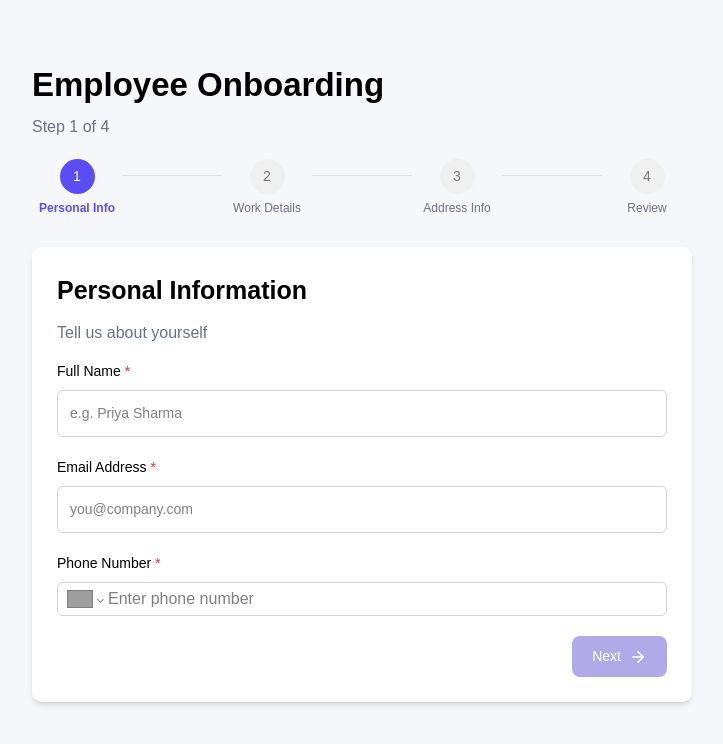
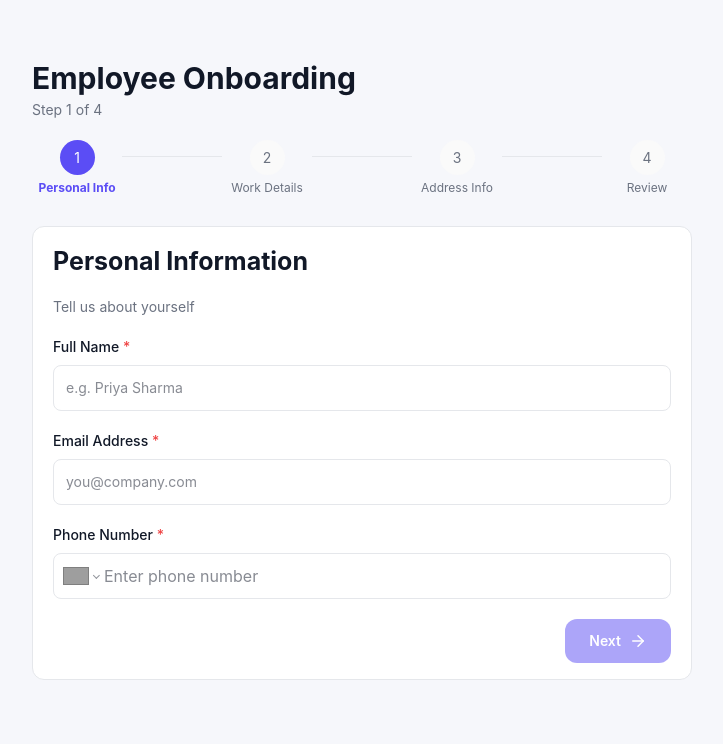
Before and after one commit to rimalmakwana/Employee_Onboarding, a React (Vite) app: page / in a window 1280 px wide. Shown: the top 744 px of the page, without its empty margins (278-1001 px from the left). Built offline with nearby package versions, Linux system fonts and the light colour scheme; no server answers; grey boxes are pictures that could not be loaded.

Commit message:
refactor: integrate Tailwind CSS styles across components and update global styles

```diff
--- a/src/components/PersonalInfo.jsx
+++ b/src/components/PersonalInfo.jsx
@@ -71,14 +71,14 @@ function PersonalInfo({ formData, handleChange, onNext }) {
 
   return (
     <div>
-      <h2 className="mb-3 text-[25px] font-bold">Personal Information</h2>
+      <h2 className="page-title">Personal Information</h2>
 
-      <p className="text-gray-500 mb-4">Tell us about yourself</p>
+      <p className="page-subtitle">Tell us about yourself</p>
 
       {/* Name */}
       <div className="mb-5">
-        <label className="block mb-2 text-[14px] font-medium">
-          Full Name <span className="text-red-500">*</span>
+        <label className="form-label">
+          Full Name <span className="text-danger">*</span>
         </label>
 
         <TextInput
@@ -91,14 +91,14 @@ function PersonalInfo({ formData, handleChange, onNext }) {
         />
 
         {errors.name && (
-          <p className="text-red-500 text-[13px] mt-1">{errors.name}</p>
+          <p className="error-text">{errors.name}</p>
         )}
       </div>
 
       {/* Email */}
       <div className="mb-5">
-        <label className="block mb-2 text-[14px] font-medium">
-          Email Address <span className="text-red-500">*</span>
+        <label className="form-label">
+          Email Address <span className="text-danger">*</span>
         </label>
 
         <TextInput
@@ -112,14 +112,14 @@ function PersonalInfo({ formData, handleChange, onNext }) {
         />
 
         {errors.email && (
-          <p className="text-red-500 text-[13px] mt-1">{errors.email}</p>
+          <p className="error-text">{errors.email}</p>
         )}
       </div>
 
       {/* Phone */}
       <div className="mb-5">
-        <label className="block mb-2 text-[14px] font-medium">
-          Phone Number <span className="text-red-500">*</span>
+        <label className="form-label">
+          Phone Number <span className="text-danger">*</span>
         </label>
 
         <PhoneInputField
@@ -138,16 +138,14 @@ function PersonalInfo({ formData, handleChange, onNext }) {
         />
 
         {errors.phone && (
-          <p className="text-red-500 text-[13px] mt-1">{errors.phone}</p>
+          <p className="error-text">{errors.phone}</p>
         )}
       </div>
 
       {/* Next Button */}
-      <div className="flex justify-end mt-[10px]">
+      <div className="flex justify-end mt-2.5">
         <button
-          className="bg-[#5b4df5] hover:bg-[#4a3de0] disabled:bg-[#b0aae8]
-          disabled:cursor-not-allowed text-white py-[10px] px-5 rounded-[8px]
-          cursor-pointer text-[14px] flex items-center justify-center gap-2 transition-all duration-200"
+          className="btn-primary"
           onClick={handleNext}
           disabled={!isFormFilled}
         >
--- a/src/components/StepIndicator.jsx
+++ b/src/components/StepIndicator.jsx
@@ -1,5 +1,3 @@
-
-
 // List of all 4 steps
 const steps = [
   { number: 1, label: "Personal Info" },
@@ -10,7 +8,7 @@ const steps = [
 
 const StepIndicator = ({ currentStep }) => {
   return (
-    <div className="flex items-center mb-[30px]">
+    <div className="flex items-center mb-7.5">
       {steps.map((step, index) => {
         const isCompleted = step.number < currentStep;
         const isActive = step.number === currentStep;
@@ -24,23 +22,18 @@ const StepIndicator = ({ currentStep }) => {
             }`}
           >
             {/* Circle + Label */}
-            <div className="w-[90px] flex flex-col items-center">
+            <div className="w-22.5 flex flex-col items-center">
               <div
                 className={`
-                  w-[35px]
-                  h-[35px]
-                  rounded-full
-                  flex
-                  items-center
-                  justify-center
-                  mb-[5px]
-                  text-[14px]
+                  w-8.75 h-8.75 rounded-full
+                  flex items-center justify-center
+                  mb-1.25 text-sm
                   ${
                     isCompleted
-                      ? "bg-green-500 text-white"
+                      ? "bg-success text-white"
                       : isActive
-                      ? "bg-[#5b4df5] text-white"
-                      : "bg-[#f0f0f0] text-[#777]"
+                      ? "bg-primary text-white"
+                      : "bg-bg-light text-text-secondary"
                   }
                 `}
               >
@@ -49,12 +42,11 @@ const StepIndicator = ({ currentStep }) => {
 
               <p
                 className={`
-                  text-center
-                  text-[12px]
+                  text-center text-xs
                   ${
                     isActive
-                      ? "text-[#5b4df5] font-bold"
-                      : "text-gray-500"
+                      ? "text-primary font-bold"
+                      : "text-text-secondary"
                   }
                 `}
               >
@@ -62,17 +54,15 @@ const StepIndicator = ({ currentStep }) => {
               </p>
             </div>
 
-            {/* Line */}
+            {/* Connector Line */}
             {!isLastStep && (
               <div
                 className={`
-                  flex-1
-                  h-px
-                  mt-[16px]
+                  flex-1 h-px mt-4
                   ${
                     isCompleted
-                      ? "bg-[#5b4df5]"
-                      : "bg-[#e2e2e2]"
+                      ? "bg-primary"
+                      : "bg-border"
                   }
                 `}
               ></div>
@@ -83,4 +73,5 @@ const StepIndicator = ({ currentStep }) => {
     </div>
   );
 };
+
 export default StepIndicator;
--- a/src/components/ui/PhoneInputField.jsx
+++ b/src/components/ui/PhoneInputField.jsx
@@ -15,10 +15,10 @@ function PhoneInputField({ error = false, value, onChange, ...props }) {
       value={value}
       onChange={onChange}
       className={`w-full border ${
-        error ? "border-red-500" : "border-gray-300"
-      } rounded-[6px] pl-[10px] py-1 bg-white
-      focus-within:border-[#5b4df5]
-      [&:has(input:not(:placeholder-shown))]:bg-[#e8f0fe]
+        error ? "border-danger" : "border-border"
+      } rounded-md pl-2.5 py-2.5 bg-white
+      focus-within:border-primary
+      [&:has(input:not(:placeholder-shown))]:bg-primary-light
       transition-colors duration-200
       [&_input]:border-none [&_input]:bg-transparent [&_input]:outline-none [&_input]:focus:border-none`}
       {...props}
--- a/src/components/ui/SelectInput.jsx
+++ b/src/components/ui/SelectInput.jsx
@@ -9,9 +9,9 @@ function SelectInput({ error = false, className = "", children, ...props }) {
   return (
     <select
       className={`w-full border ${
-        error ? "border-red-500" : "border-gray-300"
-      } rounded-[6px] px-3 py-3 outline-none text-[14px] box-border bg-white
-      focus:border-[#5b4df5]
+        error ? "border-danger" : "border-border"
+      } rounded-md px-3 py-3 outline-none text-sm box-border bg-white
+      focus:border-primary
       transition-colors duration-200
       ${className}`}
       {...props}
--- a/src/components/ui/TextInput.jsx
+++ b/src/components/ui/TextInput.jsx
@@ -6,11 +6,10 @@
 function TextInput({ error = false, className = "", ...props }) {
   return (
     <input
-      className={`w-full border ${
-        error ? "border-red-500" : "border-gray-300"
-      } rounded-[6px] px-3 py-3 outline-none text-[14px] box-border
-      focus:border-[#5b4df5]
-      [&:not(:placeholder-shown)]:bg-[#e8f0fe]
+      className={`w-full border ${error ? "border-danger" : "border-border"
+        } rounded-md px-3 py-3 outline-none text-sm box-border
+      focus:border-primary
+      [&:not(:placeholder-shown)]:bg-primary-light
       transition-colors duration-200
       ${className}`}
       {...props}
--- a/src/index.css
+++ b/src/index.css
@@ -1,7 +1,96 @@
 @import "tailwindcss";
 
+/* 2. Global design tokens (:root CSS variables) */
+@import "./styles/theme.css";
+
+
+@theme {
+  --color-primary: var(--color-primary);
+  --color-primary-hover: var(--color-primary-hover);
+  --color-primary-light: var(--color-primary-light);
+
+  --color-success: var(--color-success);
+  --color-success-hover: var(--color-success-hover);
+  --color-success-light: var(--color-success-light);
+
+  --color-danger: var(--color-danger);
+  --color-danger-light: var(--color-danger-light);
+
+  --color-warning: var(--color-warning);
+
+  --color-text-primary: var(--color-text-primary);
+  --color-text-secondary: var(--color-text-secondary);
+
+  --color-border: var(--color-border);
+
+  --color-bg: var(--color-bg);
+  --color-bg-light: var(--color-bg-light);
+  --color-surface: var(--color-surface);
+
+  --font-sans: var(--font-sans);
+
+  /* Spacing overrides / additions */
+  --spacing-page-y: var(--spacing-page-y);
+
+  /* Max Widths */
+  --width-form: var(--width-form);
+  --width-small: var(--width-small);
+
+  /* Custom Font Size */
+  --text-2.5xl: 25px;
+}
+
+/* BASE STYLES */
+
+*,
+*::before,
+*::after {
+  box-sizing: border-box;
+}
+
 body {
-  font-family: Arial, sans-serif;
-  background: #f6f7fb;
+  font-family: var(--font-sans);
+  background-color: var(--color-bg);
+  color: var(--color-text-primary);
   margin: 0;
 }
+
+/*  REUSABLE COMPONENT CLASSES */
+@layer components {
+
+  /* ---- Buttons ---- */
+  .btn-primary {
+    @apply bg-primary hover:bg-primary-hover disabled:opacity-50 disabled:cursor-not-allowed text-white py-3 px-6 rounded-lg text-sm font-semibold flex items-center justify-center gap-2 transition-all duration-200 cursor-pointer;
+  }
+
+  .btn-secondary {
+    @apply bg-gray-100 hover:bg-gray-200 text-text-primary border border-border py-3 px-6 rounded-lg text-sm font-medium flex items-center justify-center gap-2 transition-all duration-200 cursor-pointer;
+  }
+
+  .btn-success {
+    @apply bg-success hover:bg-success-hover disabled:opacity-50 disabled:cursor-not-allowed text-white py-3 px-6 rounded-lg text-sm font-semibold flex items-center justify-center gap-2 transition-all duration-200 cursor-pointer;
+  }
+
+  /* ---- Form Elements ---- */
+  .form-label {
+    @apply block mb-2 text-sm font-medium text-text-primary;
+  }
+
+  .error-text {
+    @apply text-danger text-sm mt-1;
+  }
+
+  /* ---- Typography ---- */
+  .page-title {
+    @apply text-2.5xl font-bold mb-4 text-text-primary;
+  }
+
+  .page-subtitle {
+    @apply text-text-secondary mb-5 text-sm;
+  }
+
+  /* ---- Card ---- */
+  .card {
+    @apply bg-surface border border-border rounded-lg py-4 px-5;
+  }
+}
--- a/src/pages/Onboarding.jsx
+++ b/src/pages/Onboarding.jsx
@@ -79,7 +79,7 @@ const Onboarding = () => {
   if (isSubmitted) {
     return (
       <div className="container max-w-[500px] mx-auto mt-[80px]">
-        <div className="bg-white p-[25px] rounded-[10px] shadow-md py-10 px-[30px]">
+        <div className="card py-10 px-[30px]">
           <SuccessScreen
             name={formData.name}
             email={formData.email}
@@ -94,13 +94,13 @@ const Onboarding = () => {
   return (
     <div className="max-w-[700px] mx-auto p-5 my-10">
 
-      <h2 className="text-[33px] font-bold mb-[5px]">Employee Onboarding</h2>
+      <h2 className="text-3xl font-bold mb-1 text-text-primary">Employee Onboarding</h2>
 
-      <p className="text-gray-500 mb-5">Step {currentStep} of 4</p>
+      <p className="text-text-secondary mb-5 text-sm">Step {currentStep} of 4</p>
 
       <StepIndicator currentStep={currentStep} />
 
-      <div className="bg-white p-[25px] rounded-[10px] shadow-md">
+      <div className="card">
 
         {currentStep === 1 && (
           <PersonalInfo
--- /dev/null
+++ b/src/styles/theme.css
@@ -0,0 +1,61 @@
+
+
+:root {
+  /* --- Primary (Purple) --- */
+  --color-primary:        #5b4df5;
+  --color-primary-hover:  #4a3de0;
+  --color-primary-light:  #f3f0ff;
+
+  /* --- Success (Green) --- */
+  --color-success:        #16a34a;
+  --color-success-hover:  #15803d;
+  --color-success-light:  #dcfce7;
+
+  /* --- Danger / Error (Red) --- */
+  --color-danger:         #ef4444;
+  --color-danger-light:   #fef2f2;
+
+  /* --- Warning (Amber) --- */
+  --color-warning:        #f59e0b;
+
+  /* --- Text --- */
+  --color-text-primary:   #111827;
+  --color-text-secondary: #6b7280;
+
+  /* --- Borders --- */
+  --color-border:         #e5e7eb;
+
+  /* --- Backgrounds --- */
+  --color-bg:             #f6f7fb;
+  --color-bg-light:       #fafafa;
+  --color-surface:        #ffffff;
+
+  /* --- Typography --- */
+  --font-sans: 'Inter', Arial, sans-serif;
+
+  /* --- Border Radius --- */
+  --radius-sm:   4px;
+  --radius-md:   8px;
+  --radius-lg:   12px;
+  --radius-xl:   16px;
+  --radius-full: 9999px;
+
+  /* --- Shadows --- */
+  --shadow-sm:  0 1px 3px 0 rgb(0 0 0 / 0.08);
+  --shadow-md:  0 4px 6px -1px rgb(0 0 0 / 0.08), 0 2px 4px -2px rgb(0 0 0 / 0.05);
+  --shadow-lg:  0 10px 15px -3px rgb(0 0 0 / 0.08), 0 4px 6px -4px rgb(0 0 0 / 0.05);
+
+  /* --- Spacing --- */
+  --spacing-xs:  4px;
+  --spacing-sm:  8px;
+  --spacing-md:  16px;
+  --spacing-lg:  24px;
+  --spacing-xl:  32px;
+  --spacing-2xl: 48px;
+  --spacing-3xl: 64px;
+  --spacing-page-y: 80px;
+
+  /* --- Container Widths --- */
+  --width-form:  700px;
+  --width-small: 500px;
+}
```
Also changed, not shown: src/components/AddressInfo.jsx (+16 -18 lines), src/components/ReviewSubmit.jsx (+11 -11 lines), src/components/SuccessScreen.jsx (+7 -8 lines), src/components/WorkDetails.jsx (+14 -16 lines).
